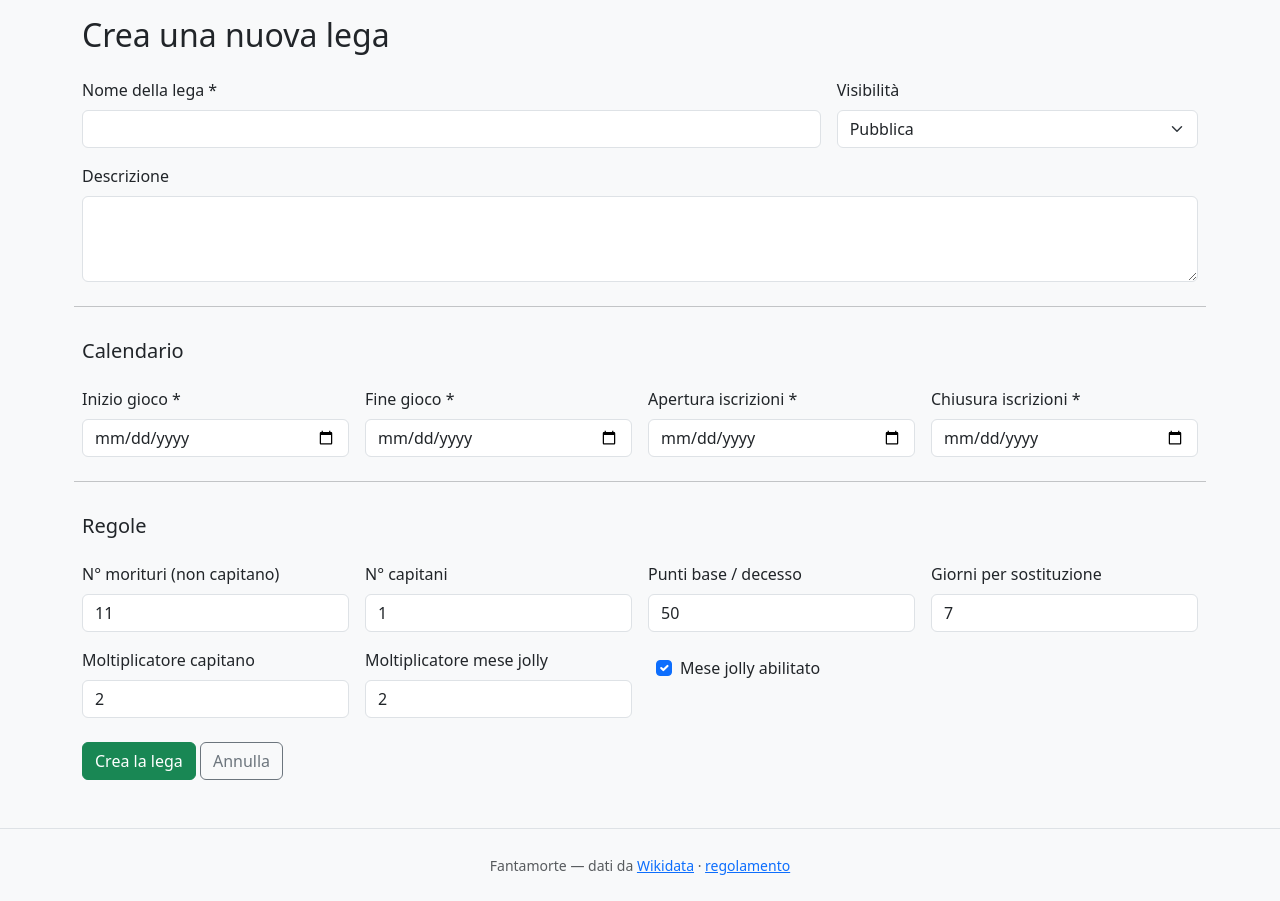
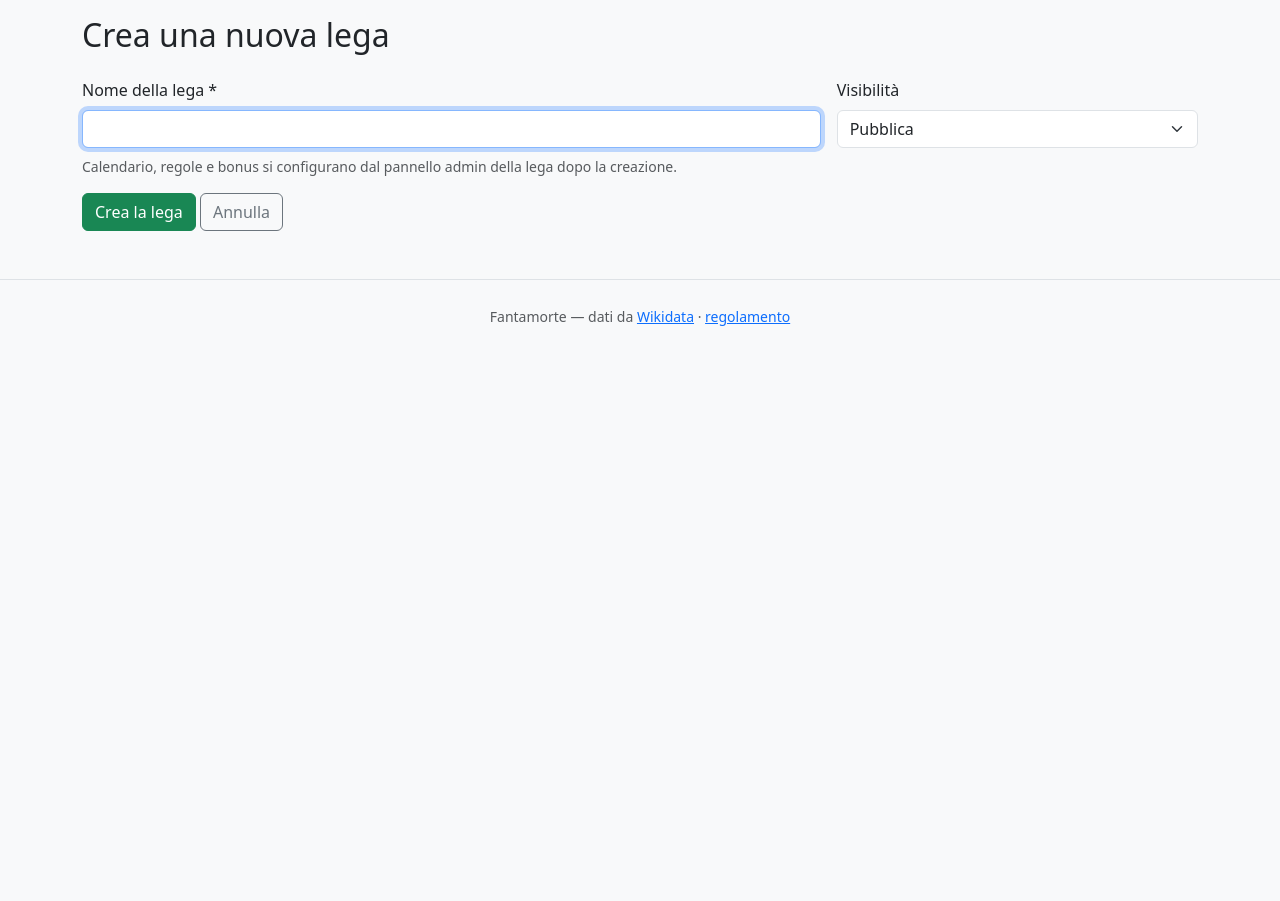
Before and after one commit to gcerretani/fantamorte, a Django app: page /leghe/nuova/ in a window 1280 px wide. Shown: the part 64-965 px from the top of the page. After the commit the page ends 390 px from the top, so only its background shows below. Run offline with Django 4.2, Linux system fonts and the light colour scheme; the visitor is signed in with stand-in values (Sample User, id 1).

Commit message:
Gestione errori Wikidata e semplificazione creazione lega
- Cache key ricerca persona ora usa MD5 per evitare caratteri invalidi per memcached
- SPARQL timeout in ricerca: fallback ai risultati wbsearchentities con avviso giallo lato client
- _labels_for_entity_claims propaga eccezioni invece di restituire '' silenziosamente
- get_entity restituisce None per occupation/nationality in caso di timeout label lookup
- _compute_diff salta i campi con new_val=None per evitare falsi positivi di rimozione
- update_or_create normalizza None a '' per CharField occupation/nationality
- Creazione lega semplificata: solo nome e visibilità, redirect all'admin per il resto
- CSS dark mode: input disabilitati, readonly e input-group-text

Co-Authored-By: Claude Sonnet 4.6 <noreply@anthropic.com>

```diff
--- a/game/views.py
+++ b/game/views.py
@@ -77,38 +77,27 @@ class LeagueCreateView(LoginRequiredMixin, View):
             messages.error(request, 'Esiste già una lega con questo nome.')
             return render(request, self.template_name, {'creating': True, 'data': request.POST})
 
+        visibility = request.POST.get('visibility', League.VISIBILITY_PUBLIC)
         slug = _unique_slug(name)
-        try:
-            league = League.objects.create(
-                name=name,
-                slug=slug,
-                description=request.POST.get('description', '').strip(),
-                owner=request.user,
-                visibility=request.POST.get('visibility', League.VISIBILITY_PUBLIC),
-                invite_code=secrets.token_urlsafe(8) if request.POST.get('visibility') == League.VISIBILITY_PRIVATE else '',
-                start_date=request.POST.get('start_date') or timezone.now().date(),
-                end_date=request.POST.get('end_date') or timezone.now().date(),
-                registration_opens=request.POST.get('registration_opens') or timezone.now().date(),
-                registration_closes=request.POST.get('registration_closes') or timezone.now().date(),
-                base_points=int(request.POST.get('base_points') or 50),
-                captain_multiplier=int(request.POST.get('captain_multiplier') or 2),
-                jolly_multiplier=int(request.POST.get('jolly_multiplier') or 2),
-                jolly_enabled=request.POST.get('jolly_enabled') == 'on',
-                max_captains=int(request.POST.get('max_captains') or 1),
-                max_non_captains=int(request.POST.get('max_non_captains') or 11),
-                substitution_deadline_days=int(request.POST.get('substitution_deadline_days') or 7),
-            )
-        except (ValueError, TypeError) as e:
-            messages.error(request, f'Dati non validi: {e}')
-            return render(request, self.template_name, {'creating': True, 'data': request.POST})
+        today = timezone.now().date()
+        league = League.objects.create(
+            name=name,
+            slug=slug,
+            owner=request.user,
+            visibility=visibility,
+            invite_code=secrets.token_urlsafe(8) if visibility == League.VISIBILITY_PRIVATE else '',
+            start_date=today,
+            end_date=today,
+            registration_opens=today,
+            registration_closes=today,
+        )
 
-        # Iscrizione owner + bonus default attivati
         LeagueMembership.objects.create(league=league, user=request.user, role=LeagueMembership.ROLE_OWNER)
         for bt in BonusType.objects.filter(is_active=True):
             LeagueBonus.objects.create(league=league, bonus_type=bt, is_active=True)
 
-        messages.success(request, f'Lega "{league.name}" creata!')
-        return redirect('league_detail', slug=league.slug)
+        messages.success(request, f'Lega "{league.name}" creata! Configura ora calendario e regole.')
+        return redirect('league_admin', slug=league.slug)
 
 
 def _unique_slug(name):
@@ -552,8 +541,8 @@ class AddPersonView(LoginRequiredMixin, View):
                     'death_date': entity.get('death_date'),
                     'is_dead': entity.get('death_date') is not None or entity.get('death_year') is not None,
                     'image_url': entity.get('image_url', ''),
-                    'occupation': entity.get('occupation', ''),
-                    'nationality': entity.get('nationality', ''),
+                    'occupation': entity.get('occupation') or '',
+                    'nationality': entity.get('nationality') or '',
                     'claims_cache': entity.get('claims_cache', {}),
                     'wikipedia_url_it': entity.get('wikipedia_url_it', ''),
                     'last_checked': timezone.now(),
@@ -651,8 +640,8 @@ class SubstituteMemberView(LoginRequiredMixin, View):
                 'death_date': entity.get('death_date'),
                 'is_dead': entity.get('death_date') is not None,
                 'image_url': entity.get('image_url', ''),
-                'occupation': entity.get('occupation', ''),
-                'nationality': entity.get('nationality', ''),
+                'occupation': entity.get('occupation') or '',
+                'nationality': entity.get('nationality') or '',
                 'claims_cache': entity.get('claims_cache', {}),
                 'wikipedia_url_it': entity.get('wikipedia_url_it', ''),
                 'last_checked': timezone.now(),
@@ -760,7 +749,9 @@ class PersonSearchView(View):
                 require_wikis = [w for w in league_obj.search_wikipedia_langs.split(',') if w]
 
         from django.core.cache import cache
-        cache_key = f'wds:{q.lower()}:{",".join(require_wikis) if require_wikis else ""}'
+        import hashlib
+        raw_key = f'wds:{q.lower()}:{",".join(require_wikis) if require_wikis else ""}'
+        cache_key = 'wds:' + hashlib.md5(raw_key.encode()).hexdigest()
         results = cache.get(cache_key)
         if results is not None:
             return JsonResponse({'results': results})
@@ -768,13 +759,20 @@ class PersonSearchView(View):
         from wikidata_api.client import WikidataClient
         client = WikidataClient()
         client.delay = 0  # ricerca interattiva: nessun rate-limit artificiale
+        sparql_warning = None
         try:
-            results = client.search_by_italian_name(q, require_wikis=require_wikis)
-            cache.set(cache_key, results, 300)  # 5 minuti
+            results, sparql_failed = client.search_by_italian_name(q, require_wikis=require_wikis)
+            if sparql_failed:
+                sparql_warning = 'Wikidata lento: risultati non filtrati per lingua. Verifica la persona prima di aggiungerla.'
+            else:
+                cache.set(cache_key, results, 300)  # 5 minuti
         except Exception:
             _search_logger.exception('Wikidata search failed for q=%r', q)
             results = []
-        return JsonResponse({'results': results})
+        response = {'results': results}
+        if sparql_warning:
+            response['warning'] = sparql_warning
+        return JsonResponse(response)
 
 
 class RulesView(TemplateView):
@@ -961,6 +959,10 @@ def _compute_diff(person, entity):
     for field, label in DIFF_FIELDS:
         old_val = getattr(person, field)
         new_val = entity.get(field)
+        # None significa "dato non determinabile da Wikidata" (es. timeout label lookup):
+        # non mostrare come diff per evitare falsi positivi.
+        if new_val is None and old_val is not None and old_val != '':
+            continue
         if field == 'death_date' or field == 'birth_date':
             if old_val is not None:
                 old_val = old_val.isoformat()
--- a/static/css/fantamorte.css
+++ b/static/css/fantamorte.css
@@ -39,6 +39,16 @@
 }
 [data-theme="dark"] .form-control:focus, [data-theme="dark"] .form-select:focus {
   background-color: var(--fm-card-bg); color: var(--fm-text);
+}
+[data-theme="dark"] .form-control:disabled,
+[data-theme="dark"] .form-control[readonly],
+[data-theme="dark"] .form-select:disabled {
+  background-color: #2a2d31; color: var(--fm-muted); border-color: var(--fm-border);
+}
+[data-theme="dark"] .form-control::placeholder,
+[data-theme="dark"] .form-select::placeholder { color: #6c757d; opacity: 1; }
+[data-theme="dark"] .input-group-text {
+  background-color: #2a2d31; color: var(--fm-text); border-color: var(--fm-border);
 }
 [data-theme="dark"] .alert-info { background-color: #143a4a; color: #cdebff; border-color: #1a4a60; }
 [data-theme="dark"] .alert-success { background-color: #143b25; color: #cdf5d8; border-color: #1c5532; }
--- a/templates/game/league_form.html
+++ b/templates/game/league_form.html
@@ -8,71 +8,21 @@
   {% csrf_token %}
   <div class="col-md-8">
     <label class="form-label">Nome della lega *</label>
-    <input type="text" name="name" class="form-control" value="{{ data.name|default:'' }}" required>
+    <input type="text" name="name" class="form-control" value="{{ data.name|default:'' }}" required autofocus>
   </div>
   <div class="col-md-4">
     <label class="form-label">Visibilità</label>
     <select name="visibility" class="form-select">
-      <option value="public">Pubblica</option>
-      <option value="private">Privata (codice invito)</option>
+      <option value="public" {% if data.visibility != 'private' %}selected{% endif %}>Pubblica</option>
+      <option value="private" {% if data.visibility == 'private' %}selected{% endif %}>Privata (codice invito)</option>
     </select>
   </div>
-  <div class="col-12">
-    <label class="form-label">Descrizione</label>
-    <textarea name="description" class="form-control" rows="3">{{ data.description|default:'' }}</textarea>
+
+  <div class="col-12 mt-2">
+    <p class="text-muted small mb-0">Calendario, regole e bonus si configurano dal pannello admin della lega dopo la creazione.</p>
   </div>
 
-  <hr class="mt-4">
-  <h5>Calendario</h5>
-  <div class="col-md-3">
-    <label class="form-label">Inizio gioco *</label>
-    <input type="date" name="start_date" class="form-control" required>
-  </div>
-  <div class="col-md-3">
-    <label class="form-label">Fine gioco *</label>
-    <input type="date" name="end_date" class="form-control" required>
-  </div>
-  <div class="col-md-3">
-    <label class="form-label">Apertura iscrizioni *</label>
-    <input type="date" name="registration_opens" class="form-control" required>
-  </div>
-  <div class="col-md-3">
-    <label class="form-label">Chiusura iscrizioni *</label>
-    <input type="date" name="registration_closes" class="form-control" required>
-  </div>
-
-  <hr class="mt-4">
-  <h5>Regole</h5>
-  <div class="col-md-3">
-    <label class="form-label">N° morituri (non capitano)</label>
-    <input type="number" name="max_non_captains" class="form-control" value="11" min="1" max="50">
-  </div>
-  <div class="col-md-3">
-    <label class="form-label">N° capitani</label>
-    <input type="number" name="max_captains" class="form-control" value="1" min="0" max="3">
-  </div>
-  <div class="col-md-3">
-    <label class="form-label">Punti base / decesso</label>
-    <input type="number" name="base_points" class="form-control" value="50" min="0">
-  </div>
-  <div class="col-md-3">
-    <label class="form-label">Giorni per sostituzione</label>
-    <input type="number" name="substitution_deadline_days" class="form-control" value="7" min="0" max="365">
-  </div>
-  <div class="col-md-3">
-    <label class="form-label">Moltiplicatore capitano</label>
-    <input type="number" name="captain_multiplier" class="form-control" value="2" min="1" max="10">
-  </div>
-  <div class="col-md-3">
-    <label class="form-label">Moltiplicatore mese jolly</label>
-    <input type="number" name="jolly_multiplier" class="form-control" value="2" min="1" max="10">
-  </div>
-  <div class="col-md-3 form-check ms-3 mt-4">
-    <input class="form-check-input" type="checkbox" name="jolly_enabled" id="jolly_enabled" checked>
-    <label class="form-check-label" for="jolly_enabled">Mese jolly abilitato</label>
-  </div>
-
-  <div class="col-12 mt-4">
+  <div class="col-12 mt-3">
     <button type="submit" class="btn btn-success">Crea la lega</button>
     <a href="{% url 'league_list' %}" class="btn btn-outline-secondary">Annulla</a>
   </div>
```
Also changed, not shown: templates/game/substitute_member.html (+8 -0 lines), templates/game/team_edit.html (+8 -0 lines), wikidata_api/client.py (+43 -24 lines).
